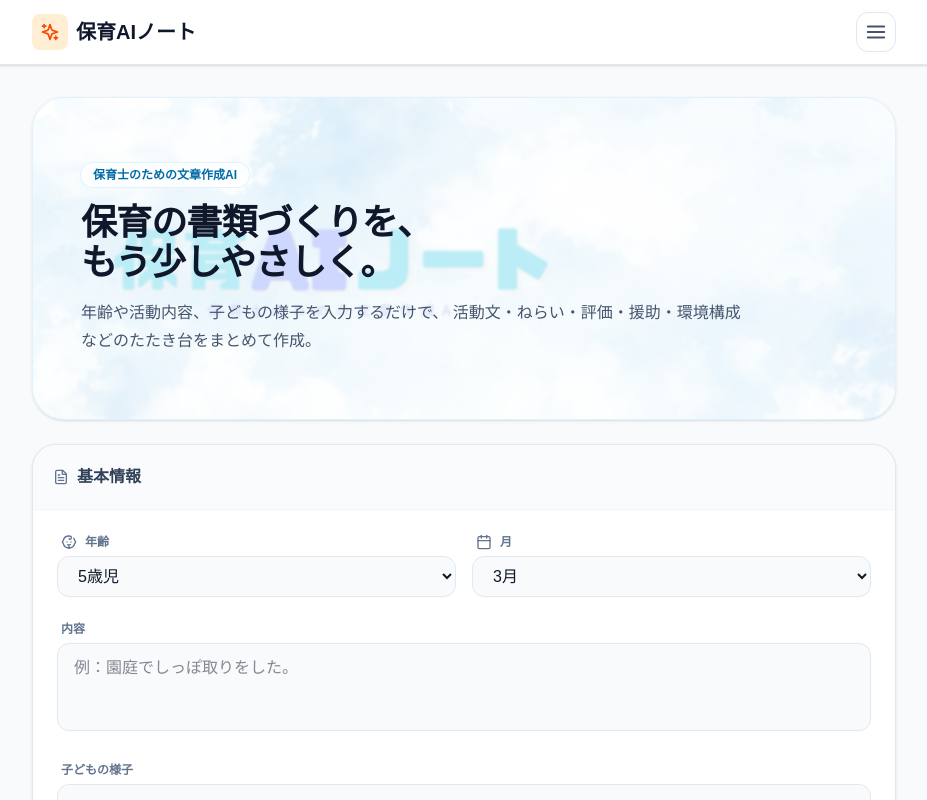
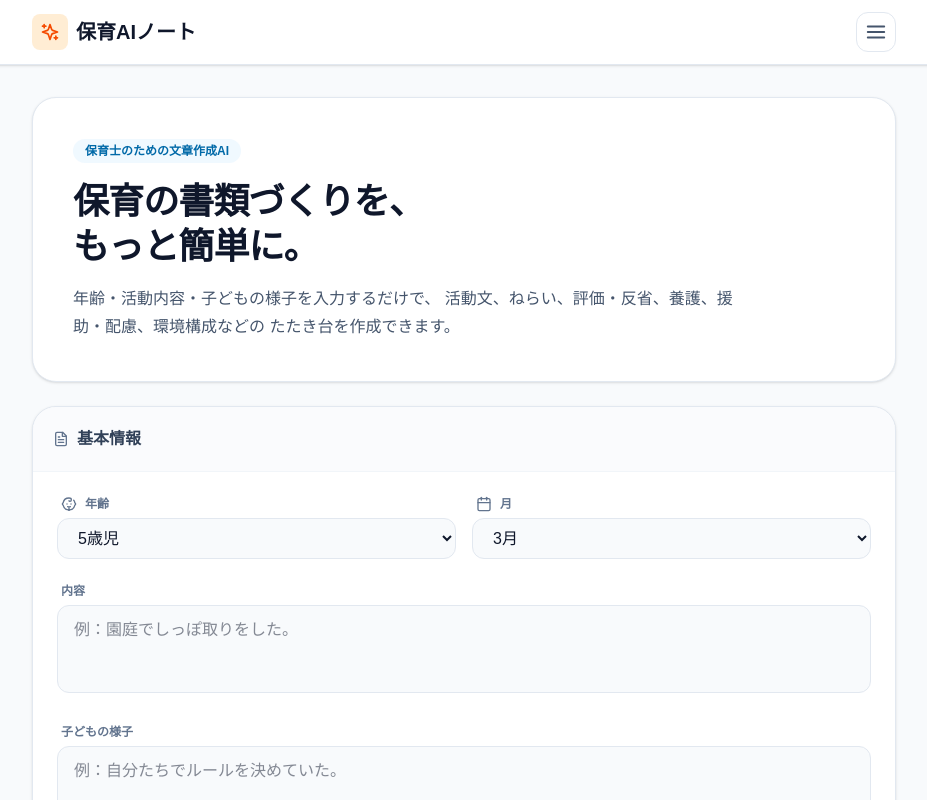
Before and after one commit to tatata-nanana/hoiku-ai-note, a Next.js app: page / in a window 1280 px wide. Shown: the top 800 px of the page, without its empty margins (176-1103 px from the left). Built offline with nearby package versions, Linux system fonts and the light colour scheme.

Commit message:
simplify homepage

```diff
--- a/app/page.tsx
+++ b/app/page.tsx
@@ -1,7 +1,6 @@
 "use client";
 
 import React, { useState } from "react";
-import Image from "next/image";
 import SiteHeader from "./components/SiteHeader";
 import SiteFooter from "./components/SiteFooter";
 
@@ -222,36 +221,23 @@ export default function App() {
       <SiteHeader />
 
       <main className="max-w-4xl mx-auto px-4 py-8 space-y-6">
-        <section className="relative overflow-hidden rounded-[32px] border border-sky-100 shadow-sm">
-          <div className="absolute inset-0">
-            <Image
-              src="/top-image.png"
-              alt="保育AIノート"
-              fill
-              priority
-              className="object-cover"
-            />
-          </div>
-
-          <div className="absolute inset-0 bg-white/72 backdrop-blur-[1px]" />
-
-          <div className="relative px-6 py-12 sm:px-10 sm:py-14 md:px-12 md:py-16">
+        <section className="bg-white rounded-3xl border border-slate-200 shadow-sm p-8 sm:p-10">
           <div className="max-w-2xl">
-              <p className="inline-flex items-center rounded-full bg-white/80 px-3 py-1 text-xs font-semibold text-sky-700 ring-1 ring-sky-100">
+            <p className="inline-flex items-center rounded-full bg-sky-50 px-3 py-1 text-xs font-semibold text-sky-700">
               保育士のための文章作成AI
             </p>
 
-              <h1 className="mt-4 text-3xl sm:text-4xl font-bold tracking-tight text-slate-900">
+            <h1 className="mt-4 text-3xl sm:text-4xl font-bold tracking-tight text-slate-900 leading-tight">
               保育の書類づくりを、
               <br className="hidden sm:block" />
-                もう少しやさしく。
+              もっと簡単に。
             </h1>
 
             <p className="mt-4 text-sm sm:text-base leading-7 text-slate-600">
-                年齢や活動内容、子どもの様子を入力するだけで、
-                活動文・ねらい・評価・援助・環境構成などのたたき台をまとめて作成。
+              年齢・活動内容・子どもの様子を入力するだけで、
+              活動文、ねらい、評価・反省、養護、援助・配慮、環境構成などの
+              たたき台を作成できます。
             </p>
-            </div>
           </div>
         </section>
 
```
Lines whose indentation alone changed are shown as unchanged.
